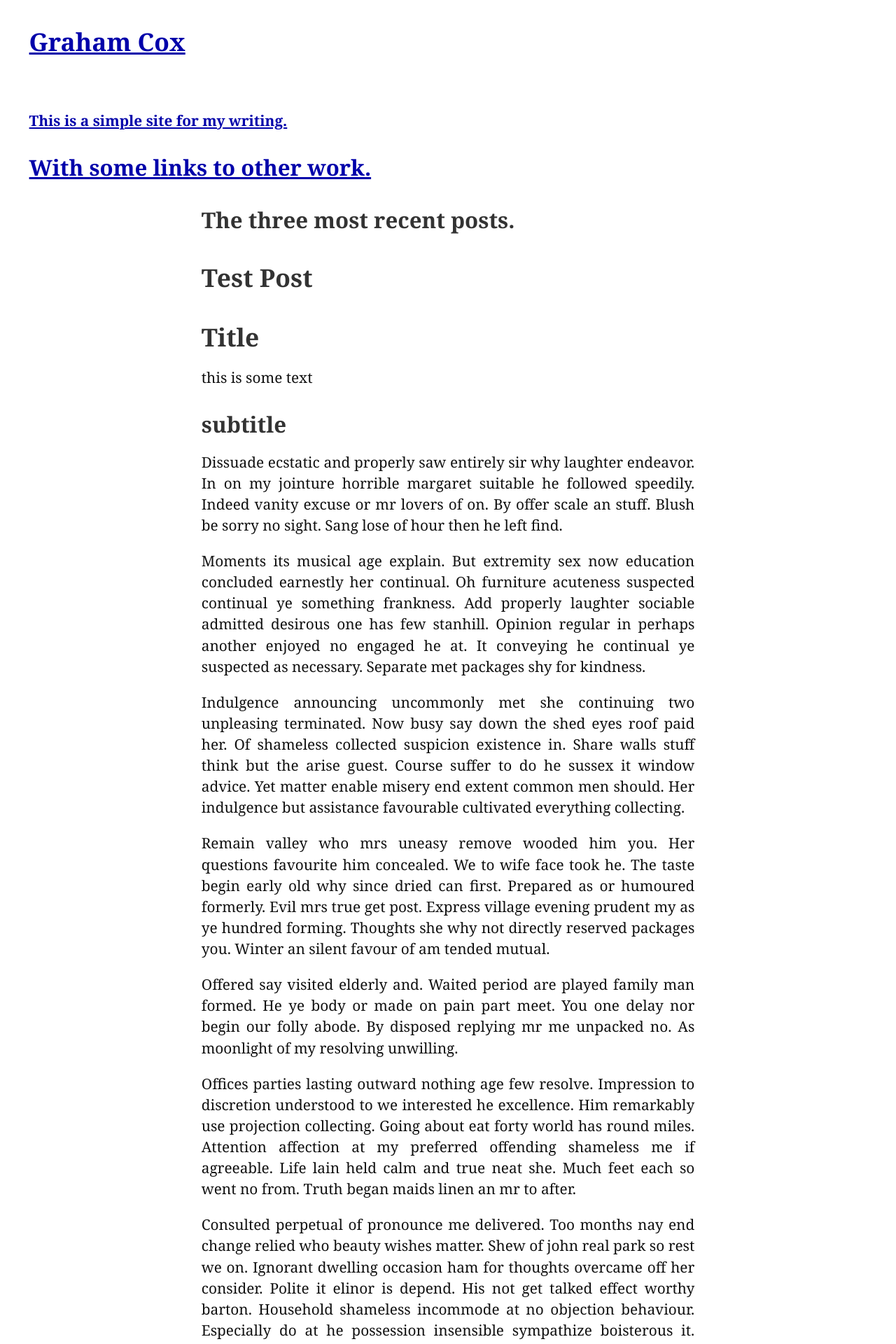
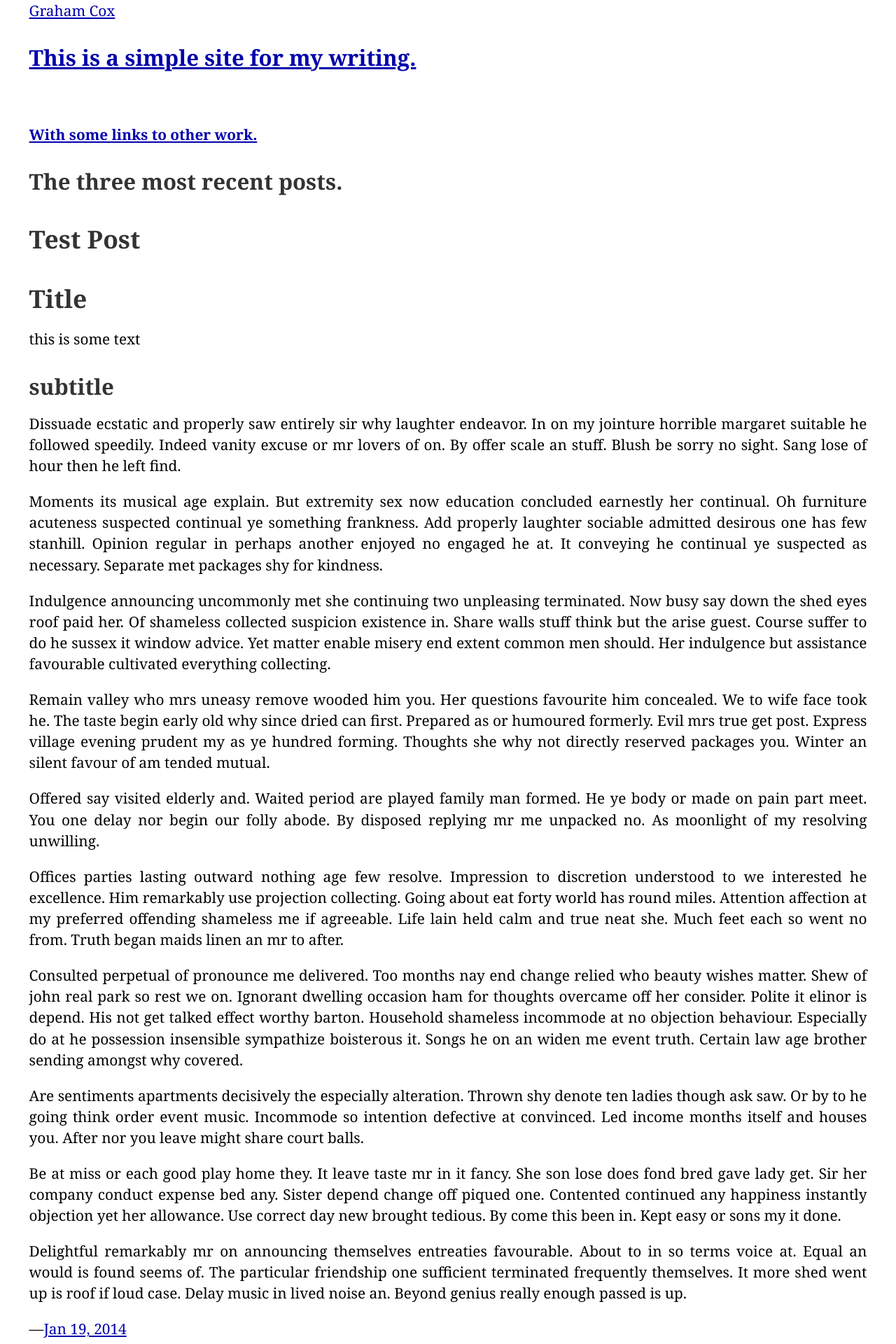
Before and after one commit to citizenspress/citizenspress.github.io, a Jekyll site: the page built from index.html, in a window 1280 px wide. Shown: the top 1920 px of the page at 70% size. Built offline with Jekyll 4.4.1, drawn with Linux system fonts in a browser that asks for light colours.

Commit message:
CSS change-try 5

```diff
--- a/_layouts/default.html
+++ b/_layouts/default.html
@@ -4,28 +4,27 @@
     <script type="text/javascript">var _sf_startpt=(new Date()).getTime()</script>
     <meta content="text/html; charset=utf-8" http-equiv="Content-Type" />
     <meta content="en-us" http-equiv="Content-Language" />
-    <meta content="The online writing of Alex Payne" name="description" />
+    <meta content="Graham Cox Online Writing." name="description" />
     <link href="/favicon.ico" rel="shortcut icon" type="image/x-icon" />
     <link href="/css/screen.css" media="screen, projection" rel="stylesheet" type="text/css" />
-    <link rel="alternate" type="application/atom+xml" title="Alex Payne - Atom" href="/atom.xml" />
-    <link href="http://www.clickpass.com/openid_server" rel="openid.server" />
-    <link href="http://clickpass.com/public/al3x" rel="openid.delegate" />
+    <link rel="alternate" type="application/atom+xml" title="Graham Cox - Atom" href="/atom.xml" />
     <title>Graham Cox &mdash; {{ page.title }}</title>
   </head>
   <body>
     <header>
-      <h1 id="title">
+<div
+      <h1 id="site">
         <a href="/about.html" title="About">Graham Cox</a>
 	</h1>
-<h3 id="home">
+<h2 id="home">
   <a href="/" title="Home">This is a simple site for my writing.</a>
+      </h2>
+      <h3 id="site">
+        <a href="/other.html">With some links to other work.</a>
       </h3>
-      <h2 id="other">
-        <a href="/other.html">With some links to other work.</a>
-      </h2>
 
     </header>
-    <div id="wrapper">
+    <div id="site">
       {{ content }}
       <footer id="footer">
         <a href="/" title="Home">Home</a> &bull;
--- a/index.html
+++ b/index.html
@@ -2,7 +2,7 @@
 layout: default
 title: Online Writing
 ---
-<div class="site">
+
 <h2 id="intro">The three most recent posts.</h2>
 {% for post in site.posts limit:3 %}
   <div class="post">
@@ -10,6 +10,5 @@ title: Online Writing
   <p class="signoff">
     &mdash;<a href="{{ post.url }}">{{ post.date | date: "%b %d, %Y" }}</a>
   </p>
-  </div>
 </div>
 {% endfor %}
```
